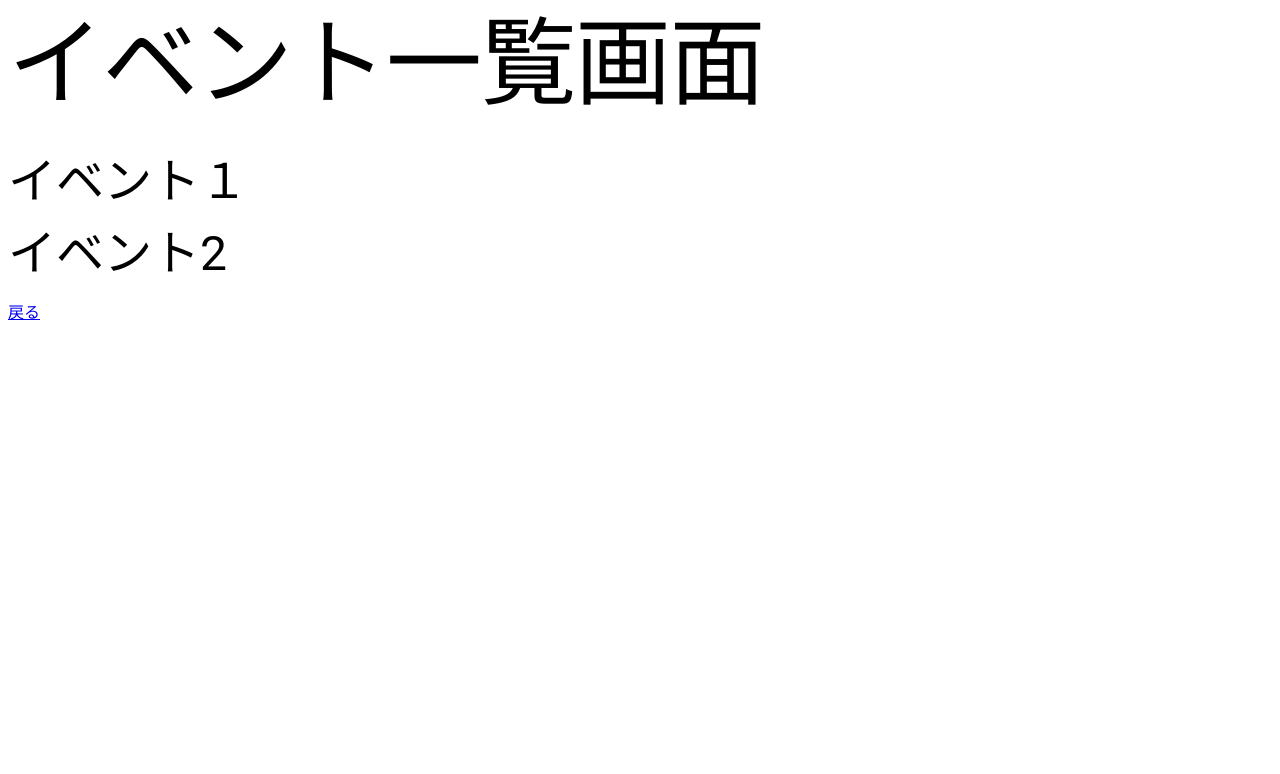
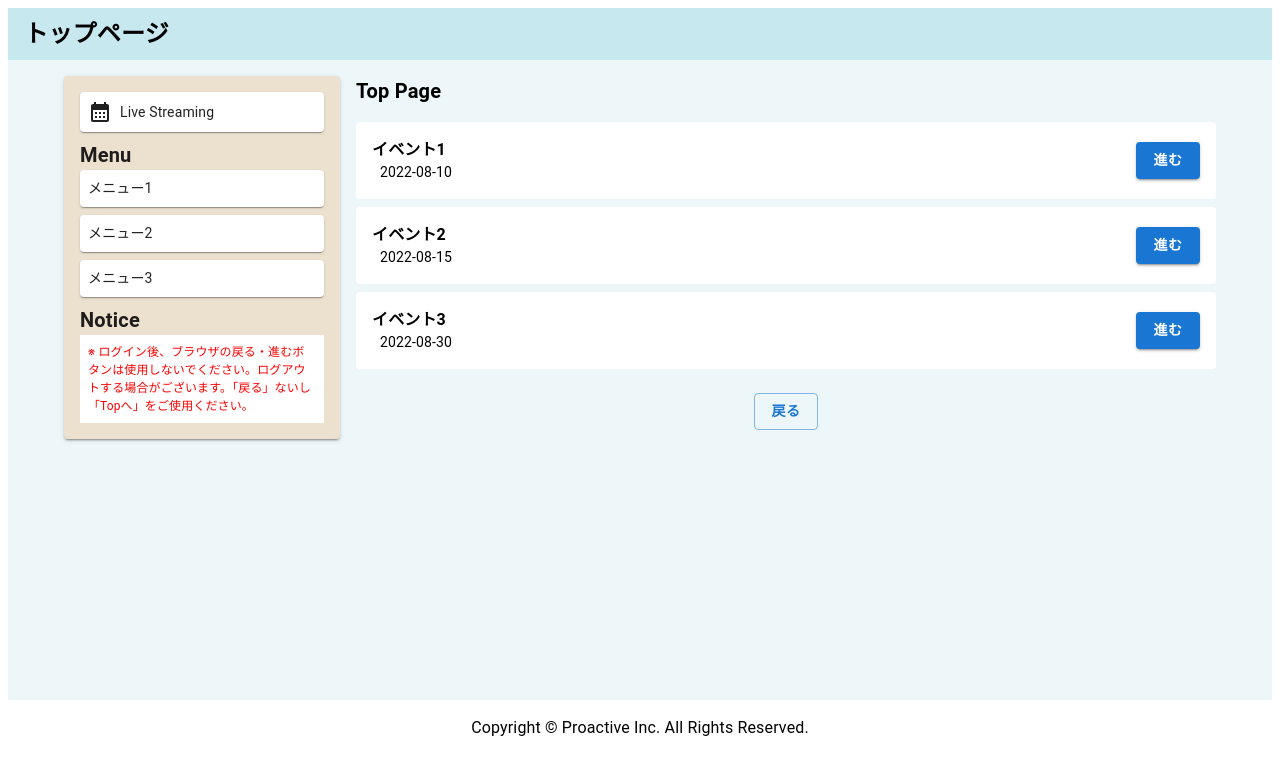
Before and after one commit to Teppei-Hashimoto/nextjs-amplify-mockup, a Next.js app: page /event in a window 1280 px wide. Shown: the top 774 px of the page. Built offline with nearby package versions, Linux system fonts and the light colour scheme.

Commit message:
add event page

```diff
--- a/pages/auth/login/[pattern].tsx
+++ b/pages/auth/login/[pattern].tsx
@@ -23,8 +23,6 @@ const Login: NextPage = () => {
         <meta name="description" content="" />
       </Head>
       {switchLoginLayout(pattern as string)}
-
-      <Link href="/">戻る</Link>
     </>
   );
 };
--- a/pages/event/index.tsx
+++ b/pages/event/index.tsx
@@ -1,7 +1,38 @@
 import type { NextPage } from "next";
 import Head from "next/head";
-import { Typography } from "@mui/material";
+import { Typography, Box, Grid, Button } from "@mui/material";
 import Link from "next/link";
+import Layout from "../../src/components/layout";
+
+const eventItems = [
+  {
+    eventId: 1,
+    title: "イベント1",
+    date: "2022-08-10",
+    description: "イベント1の概要です",
+    contents: {
+      video: "https://www.youtube.com/embed/AcFCEgH9CiY",
+    },
+  },
+  {
+    eventId: 2,
+    title: "イベント2",
+    date: "2022-08-15",
+    description: "イベント2の概要です",
+    contents: {
+      video: "https://www.youtube.com/embed/FMGXevQpP_8",
+    },
+  },
+  {
+    eventId: 3,
+    title: "イベント3",
+    date: "2022-08-30",
+    description: "イベント3の概要です",
+    contents: {
+      video: "https://www.youtube.com/embed/tlVM8aqNPxg",
+    },
+  },
+];
 
 const Event: NextPage = () => {
   return (
@@ -11,16 +42,60 @@ const Event: NextPage = () => {
         <meta name="description" content="" />
       </Head>
 
-      <Typography variant="h1" component="div" gutterBottom>
-        イベント一覧画面
-      </Typography>
-      <Typography variant="h3" component="div" gutterBottom>
-        イベント１
-      </Typography>
-      <Typography variant="h3" component="div" gutterBottom>
-        イベント2
-      </Typography>
-      <Link href="/">戻る</Link>
+      <Layout title="トップページ">
+        <>
+          <Typography
+            sx={{ fontSize: 20, fontWeight: "bold", marginBottom: 2 }}
+          >
+            Top Page
+          </Typography>
+          <Grid container direction="column" sx={{ gap: 1, marginBottom: 3 }}>
+            {eventItems.map((item, _index) => (
+              <Grid
+                item
+                key={_index}
+                sx={{
+                  display: "flex",
+                  bgcolor: "white",
+                  padding: 2,
+                  borderRadius: 1,
+                  justifyContent: "space-between",
+                  alignItems: "center",
+                }}
+              >
+                <Box>
+                  <Typography sx={{ fontWeight: "bold" }}>
+                    {item.title}
+                  </Typography>
+                  <Typography sx={{ fontSize: 14, marginLeft: 1 }}>
+                    {item.date}
+                  </Typography>
+                </Box>
+                <Link
+                  href={{
+                    pathname: "/event/[id]",
+                    query: {
+                      id: item.eventId,
+                      title: item.title,
+                      description: item.description,
+                      url: item.contents.video,
+                    },
+                  }}
+                >
+                  <Button variant="contained" sx={{ fontWeight: "bold" }}>
+                    進む
+                  </Button>
+                </Link>
+              </Grid>
+            ))}
+          </Grid>
+          <Box sx={{ display: "flex", justifyContent: "center" }}>
+            <Button variant="outlined" sx={{ fontWeight: "bold" }}>
+              戻る
+            </Button>
+          </Box>
+        </>
+      </Layout>
     </>
   );
 };
--- a/pages/index.tsx
+++ b/pages/index.tsx
@@ -12,9 +12,7 @@ const Home: NextPage = () => {
         <link rel="icon" href="/favicon.ico" />
       </Head>
 
-      <Typography variant="h1" component="div" gutterBottom>
-        ホームページ
-      </Typography>
+      <Typography gutterBottom>トップページページ</Typography>
       <Link
         href={{
           pathname: "/auth/login/[pattern]",
--- /dev/null
+++ b/src/components/footer.tsx
@@ -0,0 +1,22 @@
+import { Box, Typography } from "@mui/material";
+
+export default function Footer() {
+  return (
+    <>
+      <footer>
+        <Box
+          sx={{
+            display: "flex",
+            flexGrow: 1,
+            justifyContent: "center",
+            padding: 2,
+          }}
+        >
+          <Typography>
+            Copyright © Proactive Inc. All Rights Reserved.
+          </Typography>
+        </Box>
+      </footer>
+    </>
+  );
+}
--- /dev/null
+++ b/src/components/header.tsx
@@ -0,0 +1,27 @@
+import { Box, AppBar, Toolbar, Typography } from "@mui/material";
+
+interface Props {
+  title: string;
+}
+
+export default function Header({ title }: Props) {
+  return (
+    <>
+      <header>
+        <Box
+          sx={{
+            display: "flex",
+            flexGrow: 1,
+            paddingY: 1,
+            paddingX: 2,
+            backgroundColor: "#C8E8F0",
+          }}
+        >
+          <Typography display="block" sx={{ fontSize: 24, fontWeight: "bold" }}>
+            {title}
+          </Typography>
+        </Box>
+      </header>
+    </>
+  );
+}
--- /dev/null
+++ b/src/components/layout.tsx
@@ -0,0 +1,36 @@
+import Header from "./header";
+import Footer from "./footer";
+import { Container, Grid } from "@mui/material";
+import PortalMenu from "./portalMenu";
+
+interface Props {
+  children: React.ReactNode;
+  title: string;
+}
+
+export default function Layout({ children, title }: Props) {
+  return (
+    <>
+      <Header title={title}></Header>
+      <main
+        style={{
+          minHeight: "80vh",
+          backgroundColor: "#EDF6F8",
+          boxSizing: "border-box",
+        }}
+      >
+        <Container maxWidth="lg" sx={{ padding: 2 }}>
+          <Grid container spacing={2}>
+            <Grid item xs={3}>
+              <PortalMenu></PortalMenu>
+            </Grid>
+            <Grid item xs={9}>
+              {children}
+            </Grid>
+          </Grid>
+        </Container>
+      </main>
+      <Footer></Footer>
+    </>
+  );
+}
--- /dev/null
+++ b/src/components/portalMenu.tsx
@@ -0,0 +1,67 @@
+import { Box, Paper, Typography } from "@mui/material";
+import CalendarMonthIcon from "@mui/icons-material/CalendarMonth";
+
+export default function PortalMenu() {
+  return (
+    <>
+      <Paper
+        elevation={2}
+        sx={{ minHeight: 300, padding: 2 }}
+        style={{ backgroundColor: "#ECE0CF" }}
+      >
+        <Paper
+          sx={{
+            display: "flex",
+            padding: 1,
+            marginBottom: 1,
+            alignItems: "center",
+            gap: 1,
+          }}
+        >
+          <CalendarMonthIcon />
+          <Typography sx={{ fontSize: 14 }}>Live Streaming</Typography>
+        </Paper>
+        <Typography sx={{ fontSize: 20, fontWeight: "bold" }}>Menu</Typography>
+        <Paper
+          sx={{
+            display: "flex",
+            padding: 1,
+            marginBottom: 1,
+            alignItems: "center",
+          }}
+        >
+          <Typography sx={{ fontSize: 14 }}>メニュー1</Typography>
+        </Paper>
+        <Paper
+          sx={{
+            display: "flex",
+            padding: 1,
+            marginBottom: 1,
+            alignItems: "center",
+          }}
+        >
+          <Typography sx={{ fontSize: 14 }}>メニュー2</Typography>
+        </Paper>
+        <Paper
+          sx={{
+            display: "flex",
+            padding: 1,
+            marginBottom: 1,
+            alignItems: "center",
+          }}
+        >
+          <Typography sx={{ fontSize: 14 }}>メニュー3</Typography>
+        </Paper>
+        <Typography sx={{ fontSize: 20, fontWeight: "bold" }}>
+          Notice
+        </Typography>
+        <Box sx={{ padding: 1, bgcolor: "white" }}>
+          <Typography sx={{ fontSize: 12, color: "red" }}>
+            ※
+            ログイン後、ブラウザの戻る・進むボタンは使用しないでください。ログアウトする場合がございます。「戻る」ないし「Topへ」をご使用ください。
+          </Typography>
+        </Box>
+      </Paper>
+    </>
+  );
+}
```
Also changed, not shown: pages/event/[id].tsx (added, +79 -0 lines), src/components/login/login1.tsx (+7 -15 lines), src/components/login/login2.tsx (+6 -3 lines).
